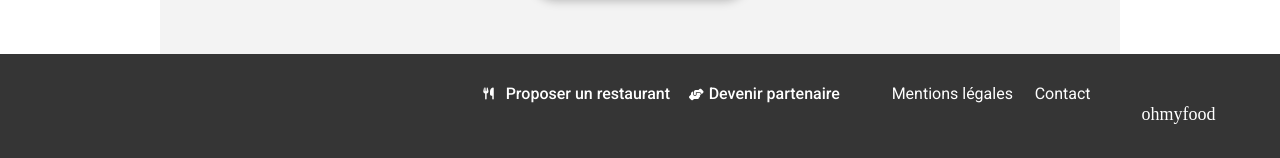
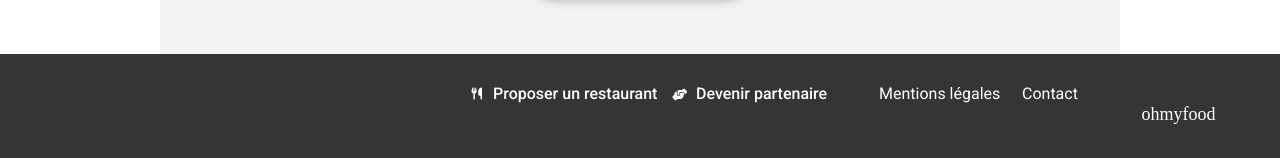
Before and after one commit to Moody78190/Projet-4, a website: page restaurants-pages/a_la_francaise.html in a window 1280 px wide. Shown: the part 1537-1695 px from the top of the page. Drawn offline with Linux system fonts and the light colour scheme; a web font is replaced by a local one.

Commit message:
files checked one by one on w3c,errors fixed ,no warnings,no infos. footer structure modified following w3c recommendations.Adjustments need to be made and full review of the project needs to be done.

```diff
--- a/restaurants-pages/a_la_francaise.html
+++ b/restaurants-pages/a_la_francaise.html
@@ -163,22 +163,18 @@
 
     </main>
     <footer>
-        <nav>
+        <div class="footer-section">
             <h4 class="logo">ohmyfood</h4>
             <ul>
-         <li class="links-1">Proposer un restaurant</li>
-         <i class="fa-solid fa-utensils"></i>
-         <li class="links-1">Devenir partenaire</li>
-         <i class="fa-solid fa-handshake-angle"></i>
+            <li class="links-1"><i class="fa-solid fa-utensils"></i>Proposer un restaurant</li>
+            <li class="links-1"> <i class="fa-solid fa-handshake-angle"></i>Devenir partenaire</li>
             <li class="links-2">Mentions légales</li>
             <li class="links-2"><a href="mailto:Moody.d78190@gmail.com">Contact</a></li>
         </ul>
+
     </div>
-     </nav>
-
 
     </footer>
 
-
 </body>
 </html>
--- a/styles/layout/_footer.scss
+++ b/styles/layout/_footer.scss
@@ -5,8 +5,9 @@ footer {
     padding: 22px 25px 22px 25px;
     position: relative;
 
-    nav{
+   .footer-section{
         margin-left: -15px;
+
 
 
      h4 {
@@ -51,7 +52,9 @@ footer {
     font-weight: 400;
     line-height: normal;
    }
-
+   a{
+    margin-left: none;
+   }
     /*icons footer*/
     .fa-solid {
         font-size: 12px;
--- a/styles/utils/mixins.scss
+++ b/styles/utils/mixins.scss
@@ -68,18 +68,11 @@
 
 
 
-       nav{
+        .footer-section{
+          display: flex;
+          justify-content: flex-end;
+          padding-right: 25px;
 
-        ul{
-          display: flex;
-          padding-left: 37%;
-          position: relative;
-          flex-wrap: nowrap;
-
-        }
-       a{
-        margin-left: -40px;
-       }
 
         h4 {
           display: flex;
@@ -89,21 +82,25 @@
           margin-top: 20px;
 
         }
+        ul{
+          display: flex;
+          position: relative;
+        }
 
-
+       a{
+        margin-left: -40px;
+       }
        .fa-solid{
         display: flex;
         position: absolute;
-        left:36%;
+        left:-1.5%;
         top: 4px;
-
-
 
      }
       .fa-handshake-angle{
         display: flex;
         position: absolute;
-      left:52.5%;
+        left:24.5%;
         top:-16px;
     }
       }
```
Also changed, not shown: index.html (+6 -9 lines), restaurants-pages/la_note_enchantee.html (+4 -8 lines), restaurants-pages/la_palette_du_gout.html (+4 -8 lines), restaurants-pages/le_delice_du_sens.html (+4 -8 lines), styles/style.css, 1 other file. Lines whose indentation alone changed are shown as unchanged.
